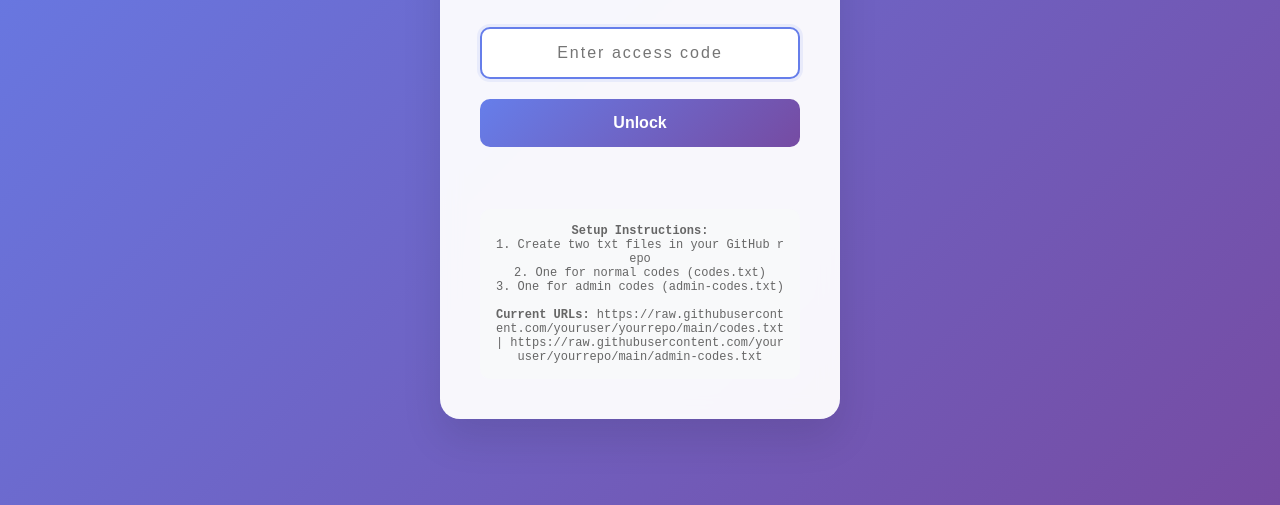
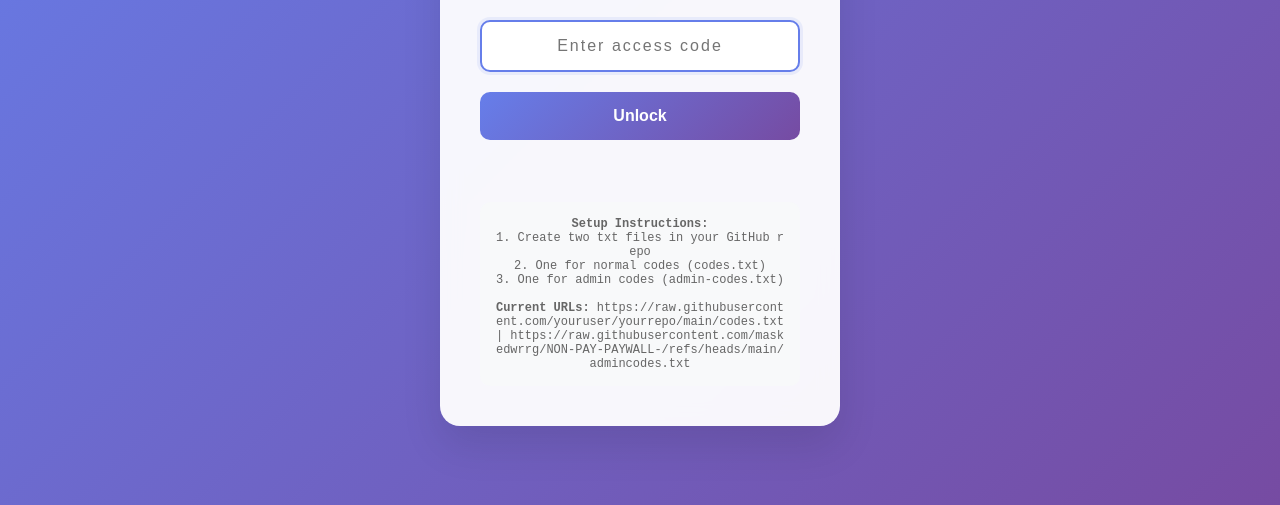
Before and after one commit to maskedwrrg/NON-PAY-PAYWALL-, a plain HTML site: page index.html in a window 1280 px wide. Shown: the part 295-800 px from the top of the page. Drawn offline with Linux system fonts and the light colour scheme; no server answers.

Commit message:
Update index.html

```diff
--- a/index.html
+++ b/index.html
@@ -228,7 +228,7 @@
     <script>
         // Config - replace with your GitHub raw URLs
         const GITHUB_CODES_URL = 'https://raw.githubusercontent.com/youruser/yourrepo/main/codes.txt';
-        const GITHUB_ADMIN_CODES_URL = 'https://raw.githubusercontent.com/youruser/yourrepo/main/admin-codes.txt';
+        const GITHUB_ADMIN_CODES_URL = 'https://raw.githubusercontent.com/maskedwrrg/NON-PAY-PAYWALL-/refs/heads/main/admincodes.txt';
 
         document.getElementById('currentUrl').textContent = `${GITHUB_CODES_URL} | ${GITHUB_ADMIN_CODES_URL}`;
 
```
